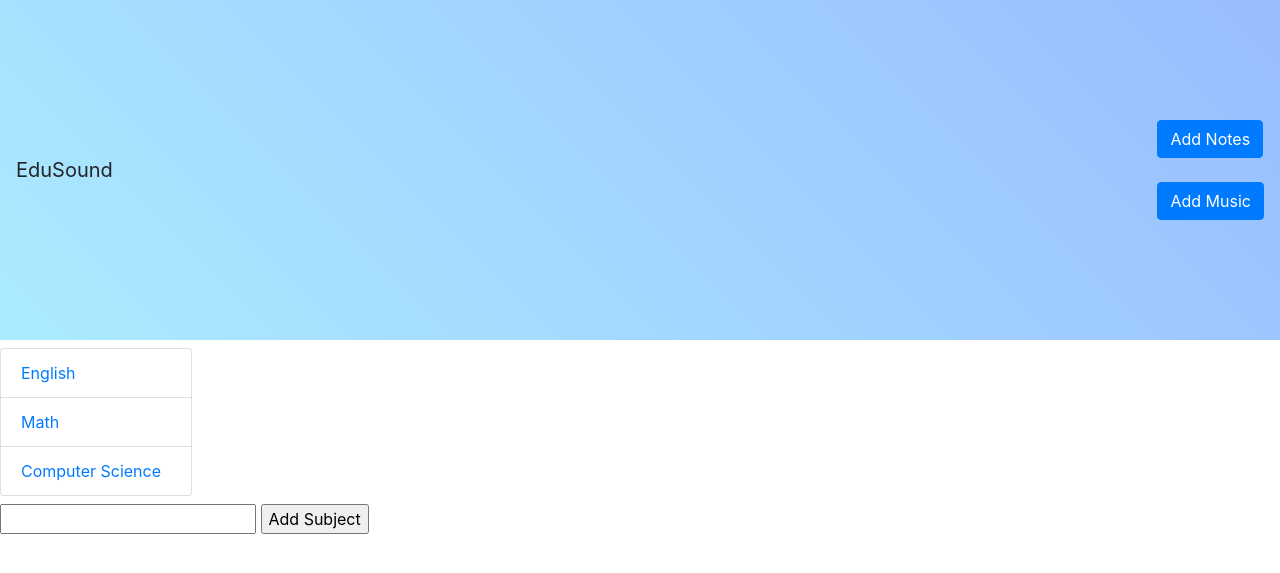
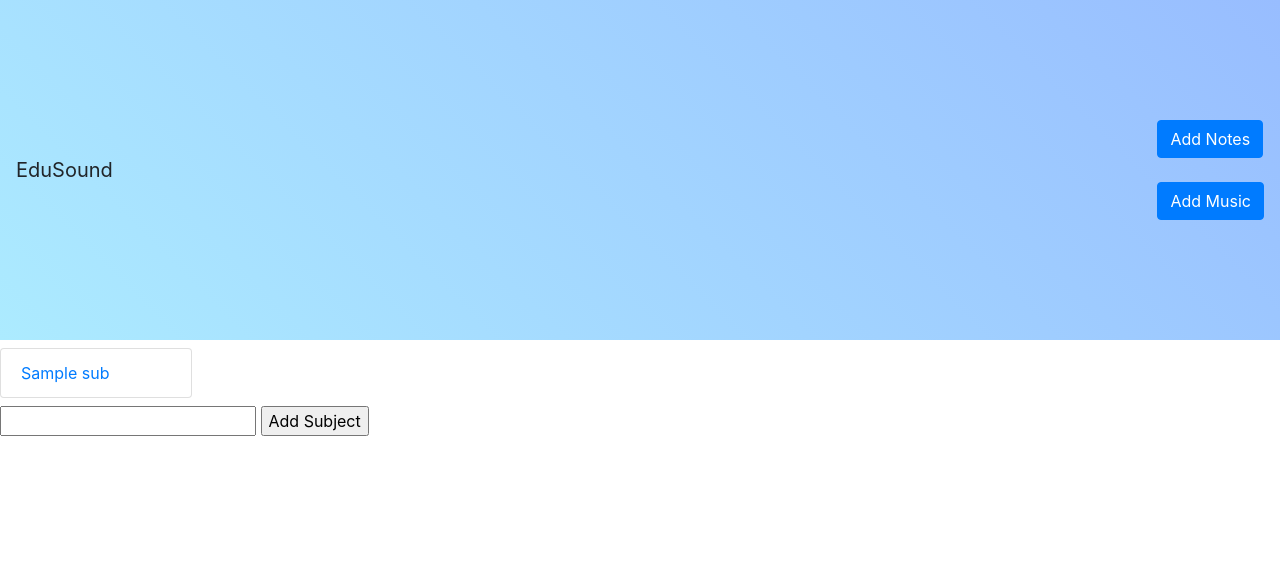
Before and after one commit to fteng1/edusound, a Python web app: template templates/index.html in a window 1280 px wide. Shown: the top 573 px of the page. Run offline with Jinja, Linux system fonts and the light colour scheme; the template is opened without the code that fills it: most values are stand-ins (such as "Sample title", 1, 10 or a date in 2020); some libraries are stand-ins or nearby versions.

Commit message:
Adding subjects functionality

```diff
--- a/templates/InputMusic.html
+++ b/templates/InputMusic.html
@@ -21,9 +21,9 @@
       <label style="padding-left:20px" for="subjects">Choose Subject:</labeL>
       <form style="padding-left:20px" id="subjects" method="post">
         <select class="input_music" name="subject-type">
-          <option value="Math">Math</option>
-          <option value="English">English</option>
-          <option value="Computer%Science">Computer Science</option>
+          {% for sub in subject_list %}
+            <option value="{{sub.name.replace(' ', '%')}}">{{sub.name}}</option>
+          {% endfor %}
         </select>
         <div align="center">
         <table><tbody>
--- a/templates/InputNotes.html
+++ b/templates/InputNotes.html
@@ -47,9 +47,9 @@
         <label style="padding-left:20px" for="subjects">Choose Subject:</labeL>
         <form style="padding-left:20px" id="subjects" method="post">
           <select class="input_notes" name="subject-type">
-            <option value="Math">Math</option>
-            <option value="English">English</option>
-            <option value="Computer%Science">Computer Science</option>
+            {% for sub in subject_list %}
+              <option value="{{sub.name.replace(' ', '%')}}">{{sub.name}}</option>
+            {% endfor %}
           </select>
           <div align="center">
           <table><tbody>
--- a/templates/index.html
+++ b/templates/index.html
@@ -20,16 +20,14 @@
     </div>
   </nav>
   <ul class="list-group my-2">
-    <li class="list-group-item">
-      <a href="/subject?English">English</a>
-    </li>
-    <li class="list-group-item">
-      <a href="/subject?Math">Math</a>
-    </li>
-    <li class="list-group-item">
-      <a href="/subject?Computer%Science">Computer Science</a>
-    </li>
+    {% for sub in subject_list %}
+      <li class="list-group-item">
+        <a href="/subject?{{sub.name.replace(' ', '%')}}">{{sub.name}}</a>
+      </li>
+    {% endfor %}
   </ul>
-  <input id="subject" class="input_subject" type="string" name="subject_string">
-  <input class="input_subject" type="submit" name="action" value="Add Subject">
+  <form method="post">
+    <input id="subject" class="input_subject" type="string" name="subject_string">
+    <input class="input_subject" type="submit" name="action" value="Add Subject">
+  </form>
 </body>
```
Also changed, not shown: main.py (+23 -10 lines), 1 other file.
